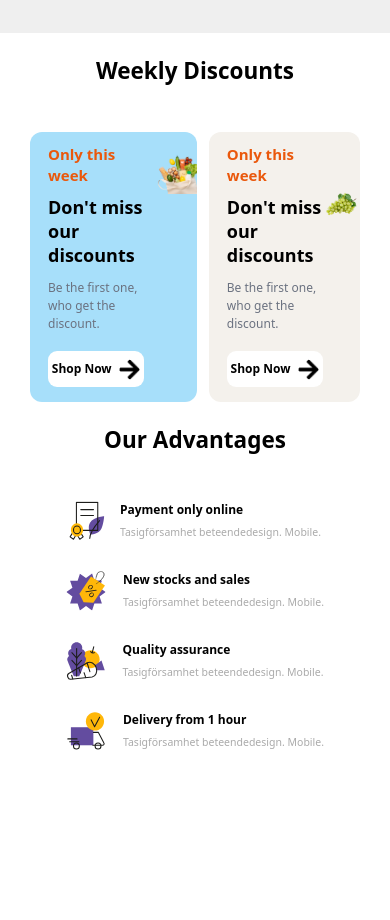
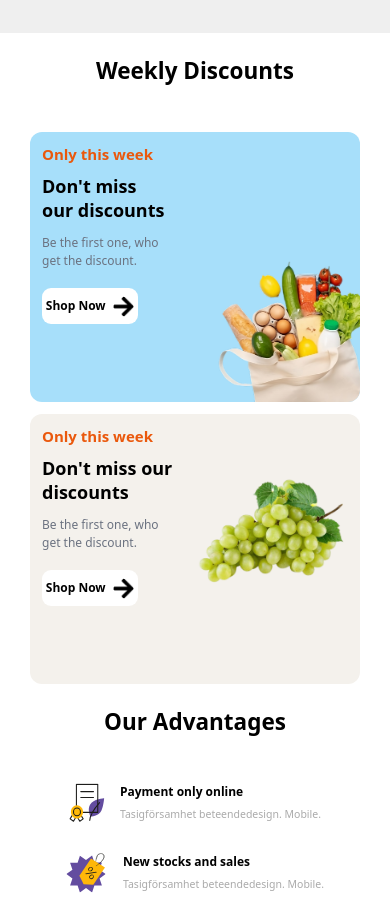
Before and after one commit to yasser-aboufaris/Store-YOU-Code, a website: page src/index.html in a window 390 px wide. Shown: the part 1007-1927 px from the top of the page. Before the commit the page ends 1758 px from the top, so only its background shows below. Drawn offline with nearby package versions, Linux system fonts and the light colour scheme.

Commit message:
responsive part in descont section

```diff
--- a/src/index.html
+++ b/src/index.html
@@ -8,7 +8,7 @@
   <link rel="stylesheet" href="./home.css">
   <link href="./output.css" rel="stylesheet">
 </head>
-<body>
+<body >
 
   <!-- The Header -->
   <header class="relative bg-white">
@@ -107,9 +107,9 @@
   <section>
       <h1 class="section-title">Weekly Discounts</h1>
 
-      <div class="flex gap-4 justify-center px-10">
+      <div class="flex flex-col gap-4 justify-center px-10 md:flex-row md:justify-center lg:gap-8 lg:justify-between lg:px-10 ">
           <div class="bg-[#A7DFFA] h-[270px] lg:w-1/2 rounded-2xl flex justify-around overflow-hidden">
-              <div class=" flex flex-col pl-6 pt-4">
+              <div class=" w-full md:w-1/2 lg:w-1/2 pl-4 pt-4">
                   <h4 class="text-xl font-bold text-[#EA580C] mb-3">Only this week</h4>
                   <h3 class="text-2xl font-bold mb-4" >Don't miss our discounts </h3>
                   <p class="text-[#6B7280] mb-6"> Be the first one, who get the discount.</p>
@@ -118,13 +118,13 @@
                       <img src="../assets/images/home/discounts/Vector.png" alt="" class="h-7 ">
                   </div>
               </div>
-              <div >
-                  <img src="../assets/images/home/discounts/discount1.png" class="mt-6 " alt="">
+              <div class="h-full flex items-end">
+                  <img src="../assets/images/home/discounts/discount1.png" class="" alt="">
               </div>
           </div>
 
           <div class="bg-[#F4F1EC] h-[270px] lg:w-1/2 rounded-2xl flex justify-around overflow-hidden">
-              <div class=" flex flex-col pl-6 pt-4">
+              <div class=" w-full md:w-1/2 lg:w-1/2 pl-4 p-4 ">
                   <h4 class="text-xl font-bold text-[#EA580C] mb-3">Only this week</h4>
                   <h3 class="text-2xl font-bold mb-4" >Don't miss our discounts </h3>
                   <p class="text-[#6B7280] mb-6"> Be the first one, who get the discount.</p>
```
Also changed, not shown: src/output.css.
